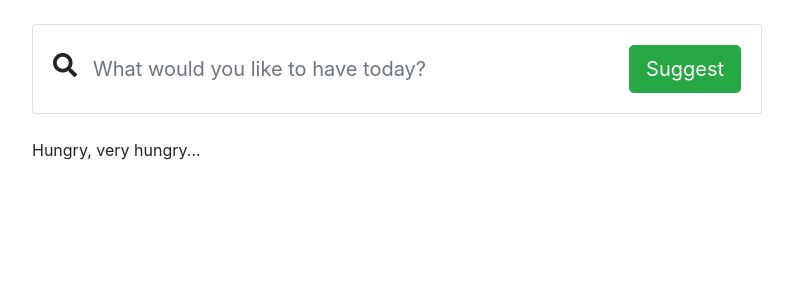
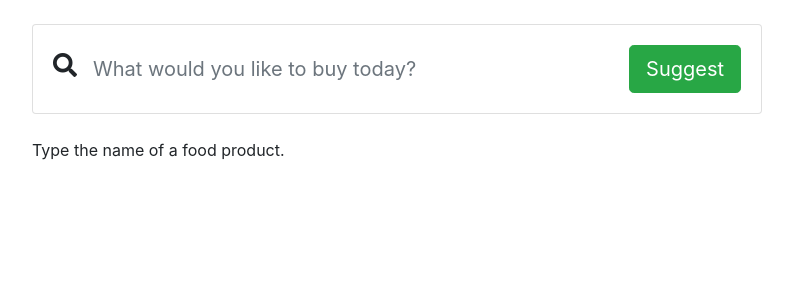
Before and after one commit to PacktPublishing/Hands-On-Python-Deep-Learning-for-Web, a Flask app: page / in a window 1280 px wide. Shown: the top 300 px of the page, without its empty margins (243-1036 px from the left). Run offline with Flask 2, Linux system fonts and the light colour scheme; some libraries are stand-ins or nearby versions.

Commit message:
updated code

```diff
--- a/Chapter9/api/main.py
+++ b/Chapter9/api/main.py
@@ -56,9 +56,9 @@ class Flask_Work(Resource):
         print('in vect')
         sentence = request.form['search']
         print(sentence)
-        test_df = pd.DataFrame([sentence], columns=['text'])
-        test_df['text'] = test_df['text'].apply(self.clean_text)
-        test_vectors = userid_vectorizer.transform(test_df['text'])
+        test_df = pd.DataFrame([sentence], columns=['Text'])
+        test_df['Text'] = test_df['Text'].apply(self.clean_text)
+        test_vectors = userid_vectorizer.transform(test_df['Text'])
         test_v_df = pd.DataFrame(test_vectors.toarray(), index=test_df.index,
                                  columns=userid_vectorizer.get_feature_names())
 
--- a/Chapter9/api/templates/index.html
+++ b/Chapter9/api/templates/index.html
@@ -1,7 +1,7 @@
 <!DOCTYPE html>
 
 <head>
-    <title>What's my Restaurant?</title>
+    <title>What's my Product?</title>
     <link href="//maxcdn.bootstrapcdn.com/bootstrap/4.1.1/css/bootstrap.min.css" rel="stylesheet" id="bootstrap-css" />
     <style>
         .form-control-borderless {
@@ -32,7 +32,7 @@
                         </div>
                         <!--end of col-->
                         <div class="col">
-                            <input class="form-control form-control-lg form-control-borderless" id="search-txt" type="search" placeholder="What would you like to have today?">
+                            <input class="form-control form-control-lg form-control-borderless" id="search-txt" type="search" placeholder="What would you like to buy today?">
                         </div>
                         <!--end of col-->
                         <div class="col-auto">
@@ -48,7 +48,7 @@
         <div class="row justify-content-center">
             <div class="col-12 col-md-10 col-lg-8">
                 <ul class="list-group" id="result">
-                    Hungry, very hungry...
+                    Type the name of a food product.
                 </ul>
             </div>
         </div>
```
Also changed, not shown: 2 other files.
